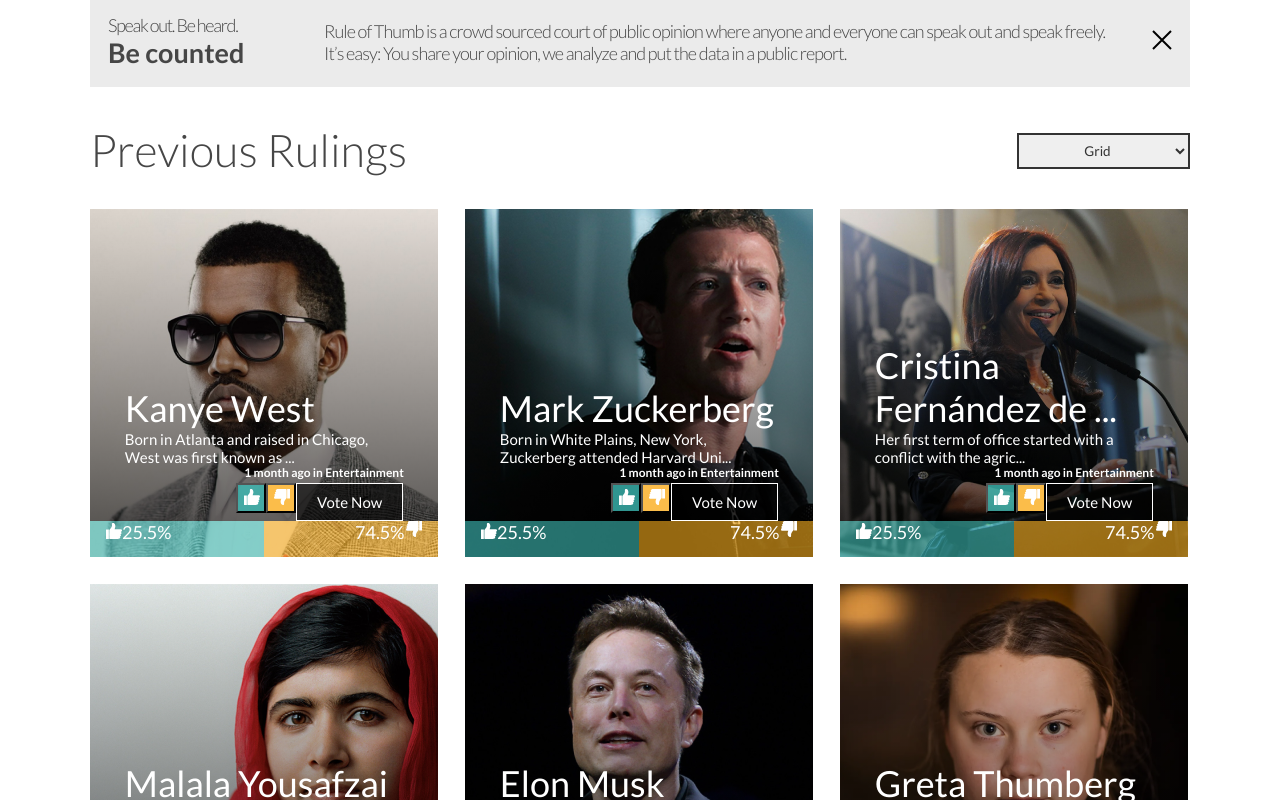
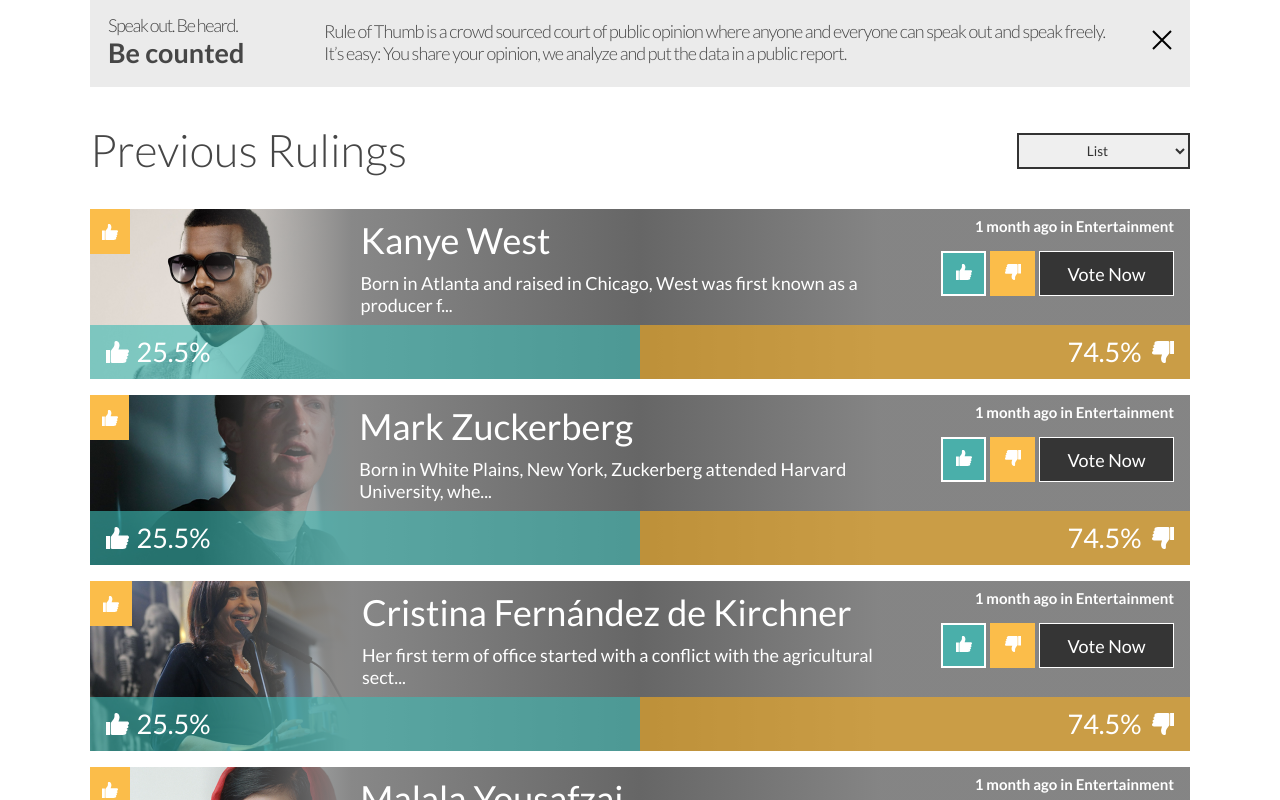
Before and after one commit to iamluismaldonado/ui-test-zemoga, a Vue app: page / in a window 1280 px wide. Shown: the part 740-1540 px from the top of the page. Built offline with nearby package versions, Linux system fonts and the light colour scheme.

Commit message:
UI for grid view desktop finished

```diff
--- a/src/components/Ruling.vue
+++ b/src/components/Ruling.vue
@@ -4,7 +4,7 @@
 import RulingCard from "@/components/RulingCard.vue";
 import SquareRulingCard from "./SquareRulingCard.vue";
 
-const selected = ref("Grid");
+const selected = ref("List");
 const people = ref(data.data);
 </script>
 
@@ -13,7 +13,7 @@
     <div style="margin-bottom: 32px;">
       <span class="ruling-title">Previous Rulings</span>
       <select class="select-ruling" v-model="selected">
-        <option disabled value="Grid">Grid</option>
+        <option disabled value="List">List</option>
         <option>List</option>
         <option>Grid</option>
       </select>
--- a/src/components/SquareRulingCard.vue
+++ b/src/components/SquareRulingCard.vue
@@ -15,10 +15,13 @@
 </script>
 
 <template>
-  <div class="square-ruling-card" :style="backgroundImage">
-    <div class="rectangle" style="">
-      <div class="column" style="padding-left: 10%; padding-right: 10%">
-        <div class="row name" style="">
+  <div class="square-ruling-card row" :style="backgroundImage">
+    <div class="row ruling-card-thumb">
+      <img src=" src/assets/img/thumbs-up.svg" alt="thumbs up" />
+    </div>
+    <div class="column rectangle">
+      <div class="column square-ruling-card-info">
+        <div class="row name">
           {{ cutString(props.name, 22) }}
         </div>
         <div class="row description">
@@ -27,7 +30,7 @@
         <div class="row date">
           1 month ago in Entertainment
         </div>
-        <div class="row" style="justify-content: right;">
+        <div class="row square-ruling-card-actions">
           <div class="column">
             <button class="thumbs-up">
               <img src="src/assets/img/thumbs-up.svg" alt="thumbs up">
@@ -43,21 +46,41 @@
           </div>
         </div>
       </div>
-    </div>
-    <div class=" row thumbs-gauge" style="height: 36px;">
-      <div class="column thumbs-gauge--up">
-        <img src=" src/assets/img/thumbs-up.svg" style="margin-left: 16px;">
-        <span class="numbers">25.5%</span>
-      </div>
-      <div class="column thumbs-gauge--down">
-        <img src="src/assets/img/thumbs-down.svg" style="float: right; margin-right: 16px;">
-        <span class="numbers" style="float: right;">74.5%</span>
+      <div class=" row thumbs-gauge">
+        <div class="row thumbs-gauge--up">
+          <img class="thumbs-gauge--up-icon" src=" src/assets/img/thumbs-up.svg">
+          <span class="numbers">25.5%</span>
+        </div>
+        <div class="row thumbs-gauge--down">
+          <span class="numbers">74.5%</span>
+          <img class="thumbs-gauge--down-icon" src="src/assets/img/thumbs-down.svg">
+        </div>
       </div>
     </div>
   </div>
 </template>
 
 <style scoped>
+.thumbs-gauge--up-icon {
+  margin-left: 16px;
+  margin-right: 8px;
+}
+
+.thumbs-gauge--down-icon {
+  float: right;
+  margin-right: 16px;
+  margin-left: 8px;
+}
+.ruling-card-thumb {
+  background: #fbbd4a;
+  height: 30px;
+  width: 30px;
+  justify-content: center;
+  align-items: center;
+  position: absolute;
+  bottom: 50%;
+  z-index: 1;
+}
 .numbers {
   width: 51px;
   height: 22px;
@@ -76,12 +99,16 @@
   background-color: rgba(60, 187, 180, 0.6);
   margin-right: auto;
   width: 100%;
+  align-items: center;
+  display: flex;
 }
 
 .thumbs-gauge--down {
   background-color: rgba(249, 173, 29, 0.6);
   margin-left: auto;
   width: 100%;
+  align-items: center;
+  justify-content: end;
 }
 .row {
   display: flex;
@@ -94,6 +121,14 @@
   height: 348px;
   width: 348px;
   margin-bottom: 27px;
+  position: relative;
+}
+
+.thumbs-gauge {
+  height: 36px;
+  width: 100%;
+  bottom: 0;
+  position: absolute;
 }
 
 .vote-now {
@@ -130,6 +165,9 @@
   top: 0%;
   bottom: 0%;
   background: rgba(60, 187, 180, 0.8);
+  margin-right: 8px;
+  margin-top: 4px;
+  border: 2px solid #ffffff;
 }
 .thumbs-down {
   height: 30px;
@@ -139,6 +177,9 @@
   top: 0%;
   bottom: 0%;
   background: #fbbd4a;
+  margin-right: 8px;
+  margin-top: 4px;
+  border: none;
 }
 
 .date {
@@ -156,6 +197,7 @@
   justify-content: right;
 
   color: #ffffff;
+  margin-top: 16px;
 }
 
 .name {
@@ -183,8 +225,20 @@
   color: #ffffff;
 }
 
+.square-ruling-card-info {
+  padding-left: 10%;
+  padding-right: 10%;
+}
+
+.square-ruling-card-actions {
+  justify-content: right;
+  margin-top: 16px;
+}
+
 .rectangle {
-  padding-top: 147px;
+  position: absolute;
+  bottom: 0;
+  height: 70%;
   background: linear-gradient(
     180deg,
     rgba(0, 0, 0, 0.0001) 0%,
```
